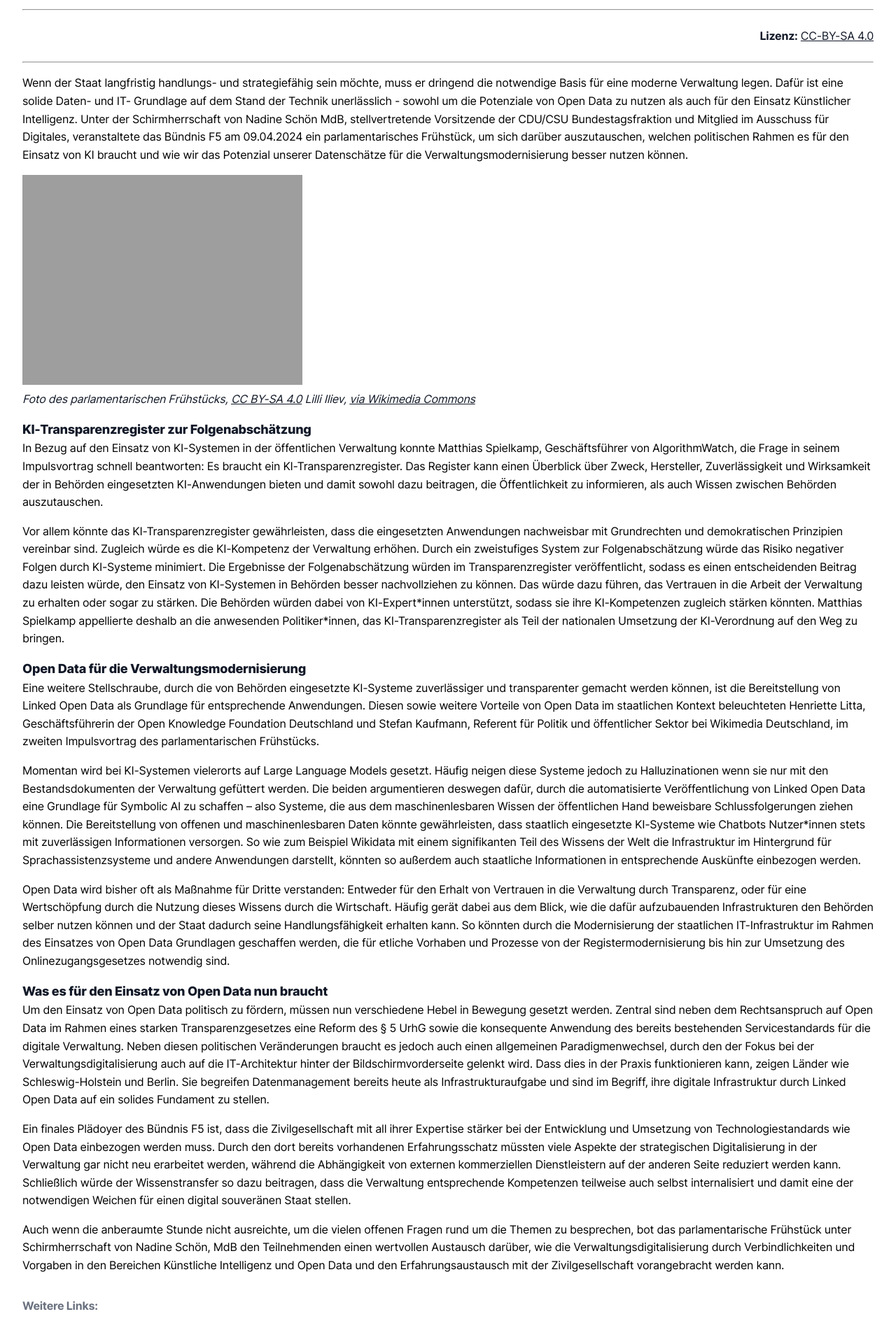
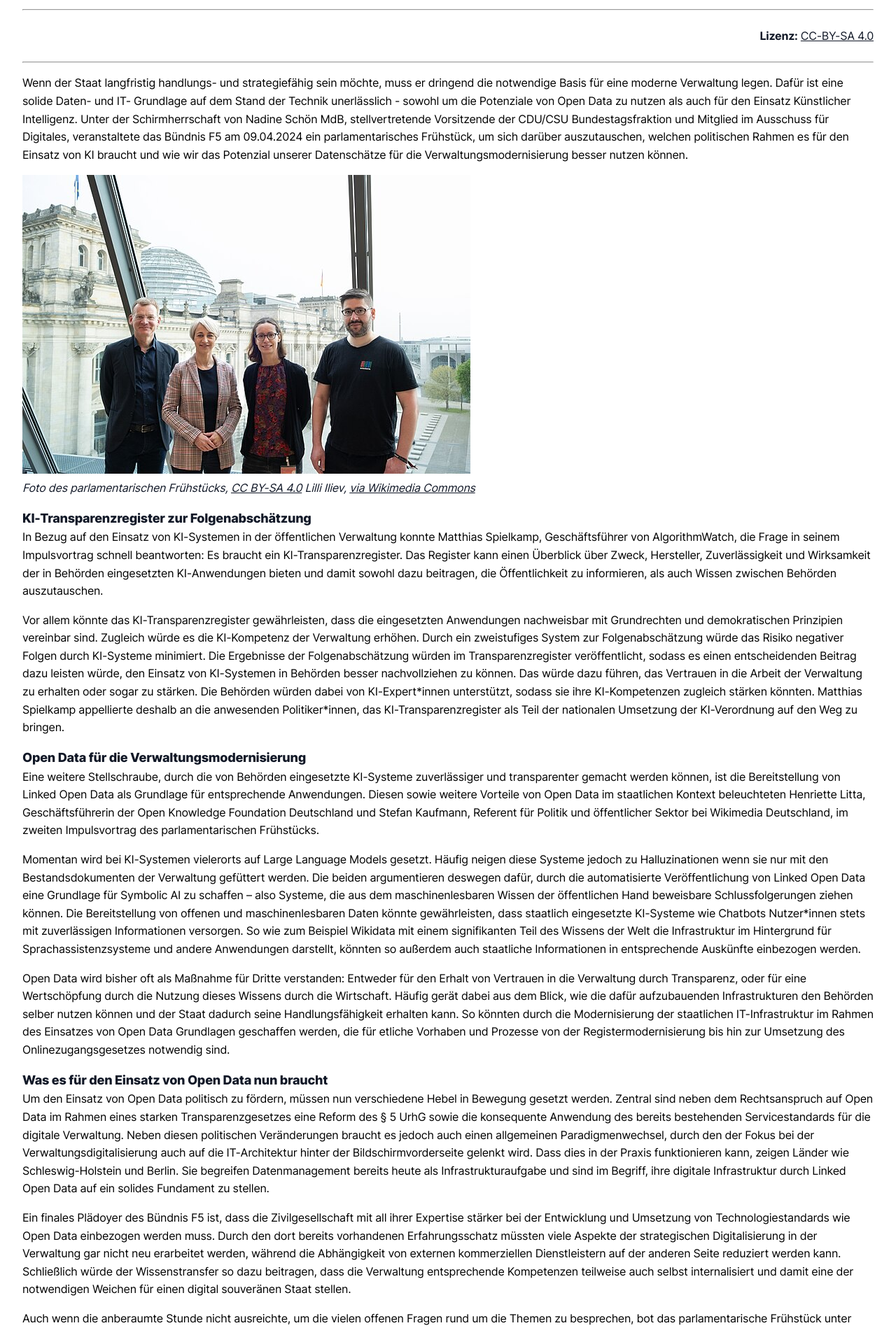
Before and after one commit to okfde/buendnis-f5, a Jekyll site: the page built from _publikationen/2024-04-22-vwm-fruehstueck-bericth.md, in a window 1280 px wide. Shown: the part 312-2210 px from the top of the page at 70% size. Built offline with Jekyll 4.4.1, drawn with Linux system fonts in a browser that asks for light colours.

Commit message:
Update 2024-04-22-vwm-fruehstueck-bericth.md

```diff
--- a/_publikationen/2024-04-22-vwm-fruehstueck-bericth.md
+++ b/_publikationen/2024-04-22-vwm-fruehstueck-bericth.md
@@ -23,7 +23,7 @@ parlamentarisches Frühstück, um sich darüber auszutauschen, welchen politisch
 es für den Einsatz von KI braucht und wie wir das Potenzial unserer Datenschätze für die
 Verwaltungsmodernisierung besser nutzen können.
 
-{% include ccbysaimage.html file="640px-Bündnis_F5_-_Parlamentarisches_Frühstück_Nr._8_Verwaltungsdigitalisierung,_Matthias_Spielkamp,_Nadine_Schön,_Henriette_Litta,_Stefan_Kaufmann.jpg" alt="Foto des parlamentarischen Frühstücks" caption="Foto des parlamentarischen Frühstücks" author="Lilli Iliev" commonslink="https://commons.wikimedia.org/wiki/File:B%C3%BCndnis_F5_-
+{% include ccbysaimage.html file="640px-Bündnis_F5_-_Parlamentarisches_Frühstück_Nr._8_Verwaltungsdigitalisierung,_Matthias_Spielkamp,_Nadine_Schön,_Henriette_Litta,_Stefan_Kaufmann.jpeg" alt="Foto des parlamentarischen Frühstücks" caption="Foto des parlamentarischen Frühstücks" author="Lilli Iliev" commonslink="https://commons.wikimedia.org/wiki/File:B%C3%BCndnis_F5_-
 _Parlamentarisches_Fr%C3%BChst%C3%BCck_Nr._8_Verwaltungsdigitalisierung,_Matthias_Spielkamp,_Nadine_Sch%C3%B6n,_Henriette_Litta,_Stefan_Kaufmann.jpg" %}
 
 ##### KI-Transparenzregister zur Folgenabschätzung
```
